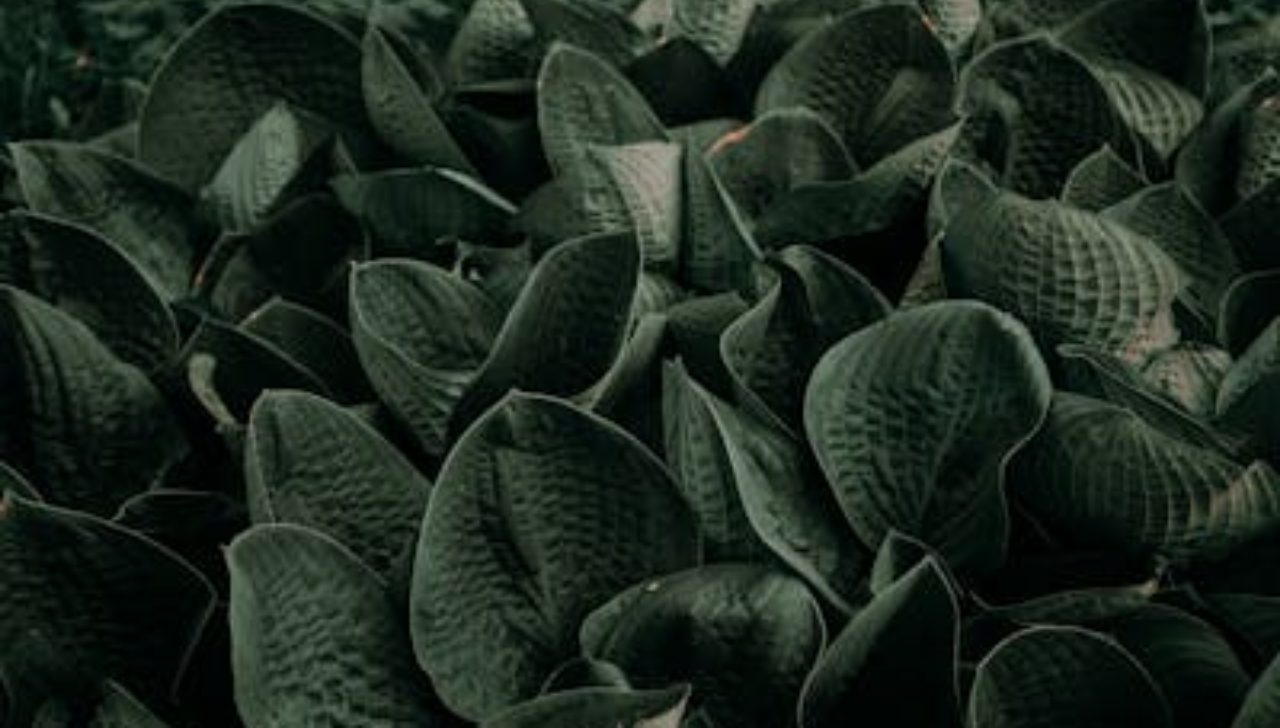
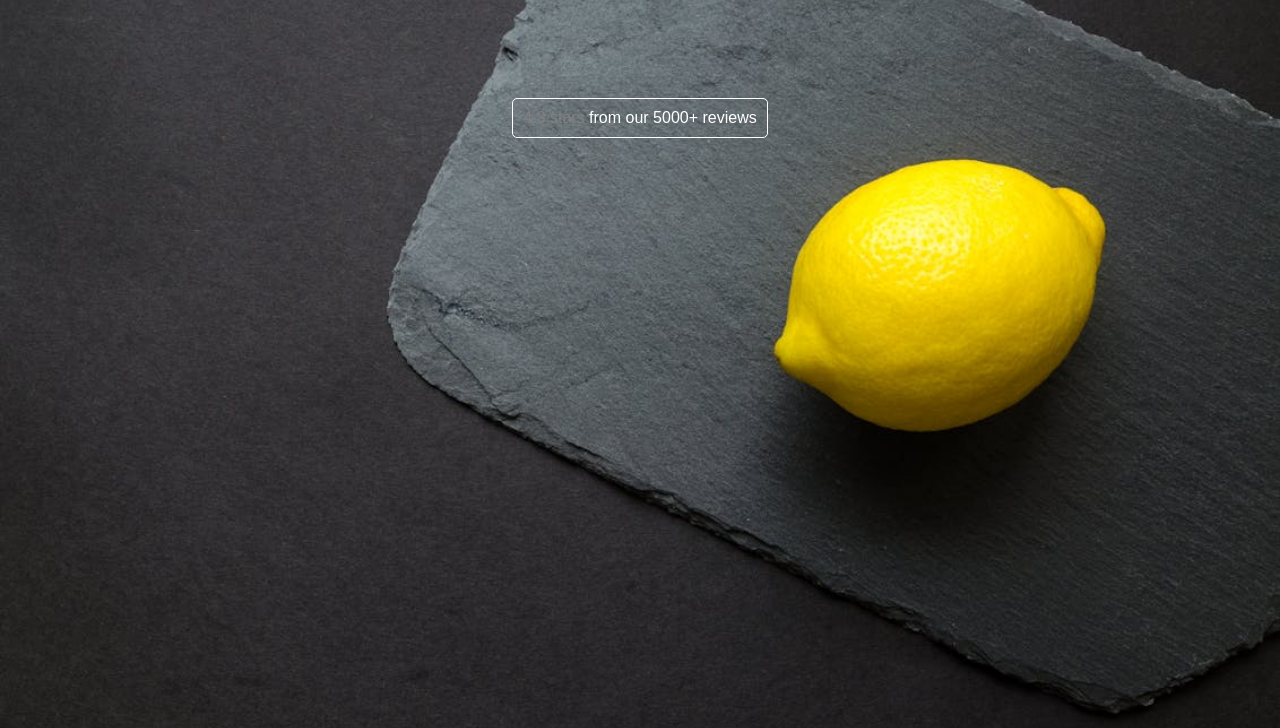
Before and after one commit to codingchami/Web-development-course-2024, a plain HTML site: page Session-5/practical/index.html in a window 1280 px wide. Shown: the part 72-800 px from the top of the page. Drawn offline with Linux system fonts and the light colour scheme.

Commit message:
added contain

```diff
--- a/Session-5/practical/index.html
+++ b/Session-5/practical/index.html
@@ -36,6 +36,12 @@
             </div>
 
         </nav>
+        <div class="content">
+            <div class="content-star">
+                <p> <span>4.3 stars</span>
+                     from our 5000+ reviews</p>
+            </div>
+        </div>
     </div>
 
 </body>
--- a/Session-5/practical/style.css
+++ b/Session-5/practical/style.css
@@ -7,7 +7,7 @@
 .container{
     width: 100%;
     min-height: 100vh;
-    background-image: url(./images/img1.jpeg);
+    background-image: url(./images/img-3.jpeg);
     background-size: cover;
 }
 
@@ -95,3 +95,26 @@ nav{
     border: 2px solid white;
     color: white;
 }
+
+.content{
+    width: 100%;
+    margin-top: 100px;
+}
+
+.content-star{
+    width: 100%;
+    display: flex;
+    justify-content: center;
+}
+
+.content-star p{
+    color: white;
+    padding: 10px 10px;
+    border: 1px solid white;
+    border-radius: 5px;
+    font-family: sans-serif;
+}
+
+.content-star p span{
+    color: gray;
+}
```
